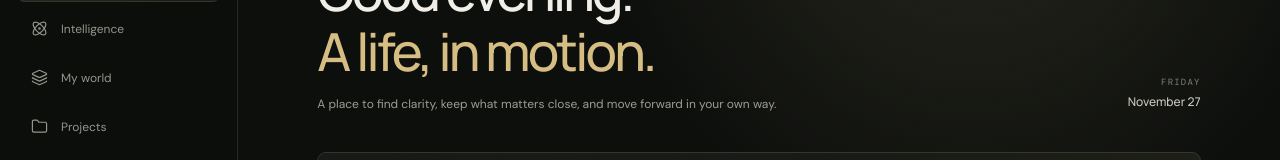
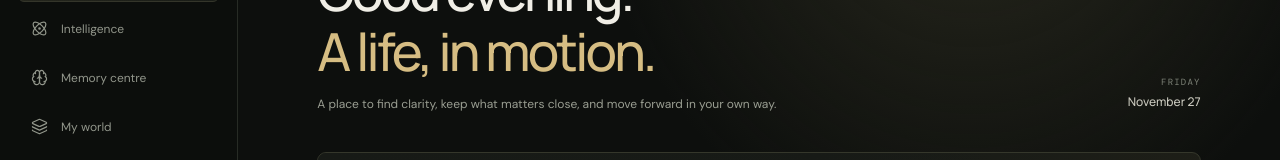
Before and after one commit to AMSTREEM/amstreem-personal-os, a React (Vite) app in the folder amstreem-new/: page / in a window 1280 px wide. Shown: the part 192-352 px from the top of the page. Built offline with nearby package versions, Linux system fonts and the light colour scheme.

Commit message:
Add Memory Centre to Amstreem navigation

```diff
--- a/amstreem-new/src/App.tsx
+++ b/amstreem-new/src/App.tsx
@@ -1,16 +1,18 @@
 import { useEffect, useMemo, useState } from 'react';
+import MemoryCentre from './MemoryCentre';
 import {
-  Activity, ArrowDownRight, ArrowRight, ArrowUpRight, Atom, Bookmark,
+  Activity, ArrowDownRight, ArrowRight, ArrowUpRight, Atom, Bookmark, Brain,
   Check, ChevronDown, CircleHelp, Command, Compass, Feather, Folder,
   Layers3, Menu, Plus, Search, Send, Sparkles, Trash2, X, Download, Pencil
 } from 'lucide-react';
 
 type Note = { id: number; text: string; createdAt: number };
-type Section = 'Today' | 'Intelligence' | 'My world' | 'Projects' | 'Activity';
+type Section = 'Today' | 'Intelligence' | 'Memory centre' | 'My world' | 'Projects' | 'Activity';
 
 const navigation: { label: Section; icon: typeof Compass }[] = [
   { label: 'Today', icon: Compass },
   { label: 'Intelligence', icon: Atom },
+  { label: 'Memory centre', icon: Brain },
   { label: 'My world', icon: Layers3 },
   { label: 'Projects', icon: Folder },
   { label: 'Activity', icon: Activity },
@@ -97,6 +99,7 @@ export default function App() {
   const pageCopy: Record<Section, { eyebrow: string; title: string; description: string }> = {
     Today: { eyebrow: 'YOUR PERSONAL ENVIRONMENT', title: 'A life, in motion.', description: 'A place to find clarity, keep what matters close, and move forward in your own way.' },
     Intelligence: { eyebrow: 'THINKING SPACE', title: 'Bring the unfinished thought.', description: 'A place for questions, decisions, possibilities and the things you are still working out.' },
+    'Memory centre': { eyebrow: 'YOUR CHOSEN CONTEXT', title: 'Remember what matters.', description: 'A transparent, user-controlled place for the context you explicitly choose to keep.' },
     'My world': { eyebrow: 'YOUR PERSONAL CONTEXT', title: 'The things that make up your world.', description: 'Thoughts and details you choose to keep in view. Nothing is assumed; it starts with you.' },
     Projects: { eyebrow: 'YOUR WORK IN PROGRESS', title: 'Give an idea somewhere to go.', description: 'A home for the things you want to make, explore or bring to life.' },
     Activity: { eyebrow: 'YOUR AMSTREEM JOURNEY', title: 'A record, not a scorecard.', description: 'A calm view of what you have chosen to capture here.' },
@@ -219,6 +222,8 @@ export default function App() {
             </section>
           )}
 
+          {section === 'Memory centre' && <MemoryCentre />}
+
           {section === 'My world' && (
             <section className="collection-area">
               <div className="collection-header"><div><span className="kicker">YOUR CHOSEN CONTEXT</span><h2>{notes.length ? 'Things you chose to keep.' : 'An open space, ready when you are.'}</h2></div><div className="memory-actions">{notes.length > 0 && <button className="outline-button" onClick={exportNotes}><Download size={15} /> Export</button>}<button className="outline-button" onClick={() => { setDraft(''); setCaptureOpen(true); }}><Plus size={16} /> Capture a thought</button></div></div>
```
